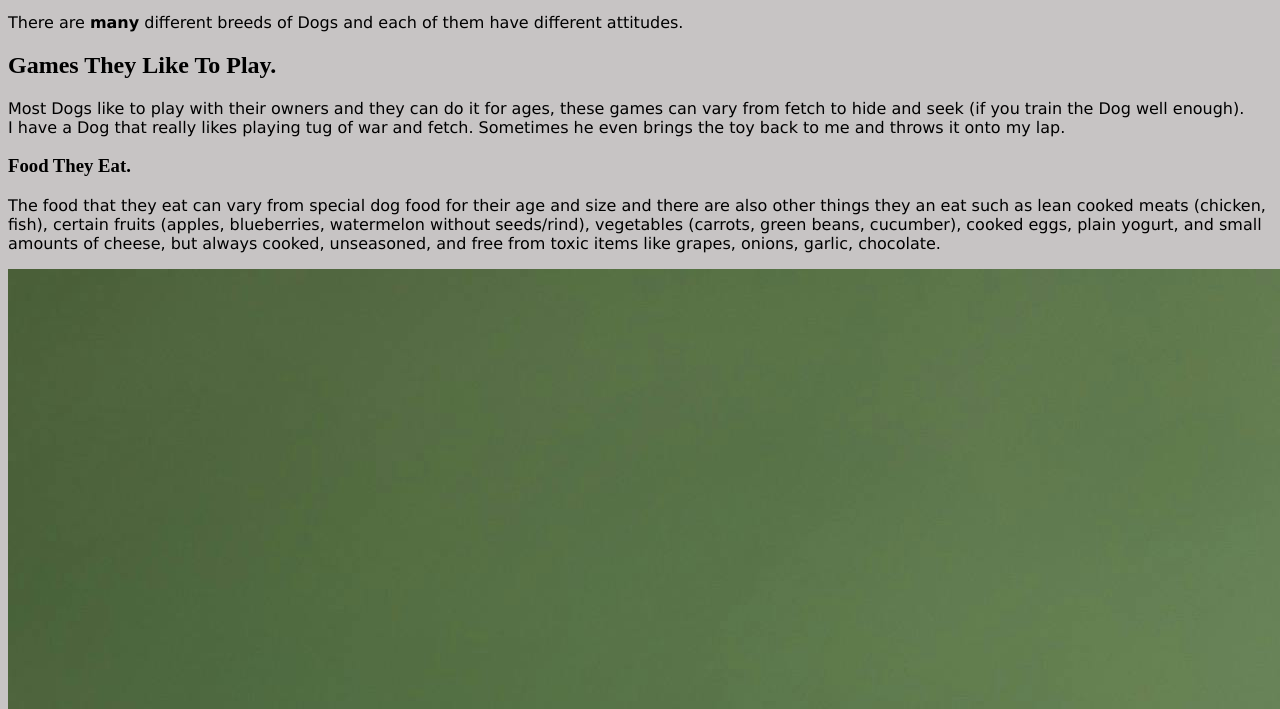
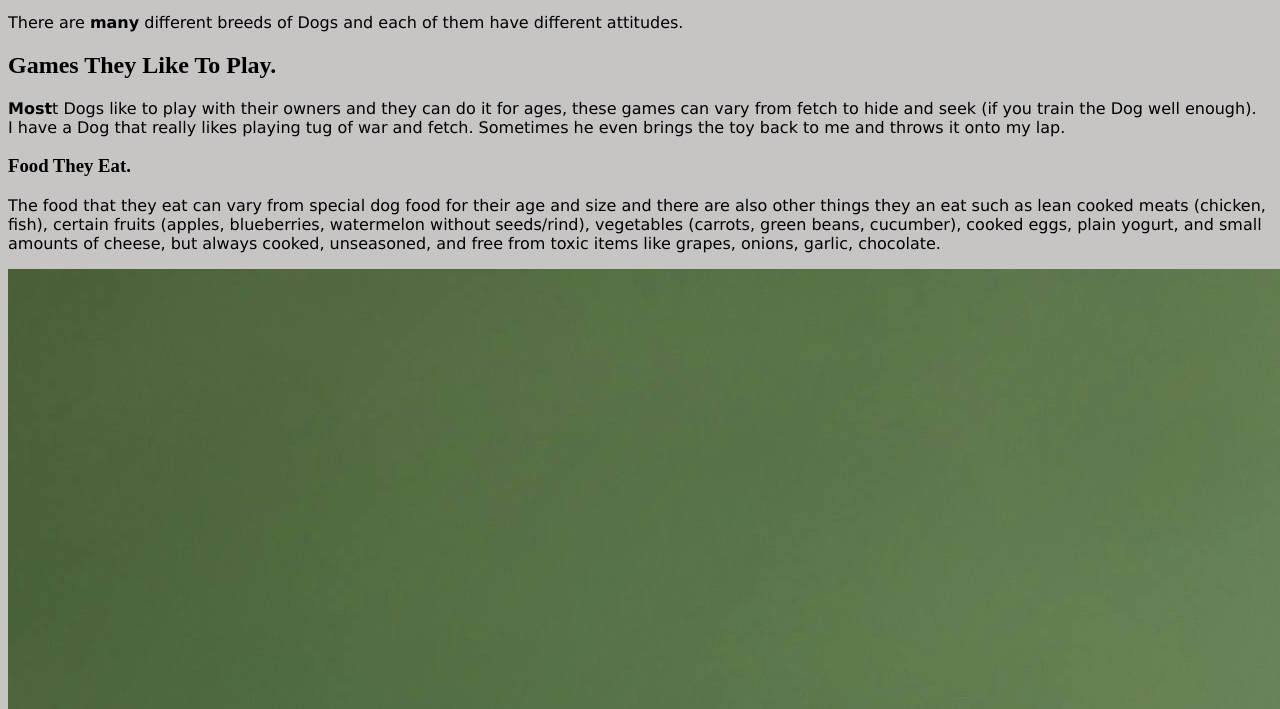
Before and after one commit to g23cd/7B-Github-Work-Charles-Dench, a plain HTML site: page index.html in a window 1280 px wide. Shown: the part 91-800 px from the top of the page. Drawn offline with Linux system fonts and the light colour scheme.

Commit message:
Update index.html

```diff
--- a/index.html
+++ b/index.html
@@ -10,7 +10,7 @@
     <p>There are <b>many</b> different breeds of Dogs and each of them have different attitudes.</p>
 
     <h2>Games They Like To Play.</h2>
-    <p>Most Dogs like to play with their owners and they can do it for ages, these games can vary from fetch to hide and seek (if you train the Dog well enough).
+    <p><b>Most</b>t Dogs like to play with their owners and they can do it for ages, these games can vary from fetch to hide and seek (if you train the Dog well enough).
      <br> I have a Dog that really likes playing tug of war and fetch. Sometimes he even brings the toy back to me and throws it onto my lap.</p>
     <h3>Food They Eat.</h3>
     <p> The food that they eat can vary from special dog food for their age and size and there are also other things they an eat such as lean cooked meats
```
